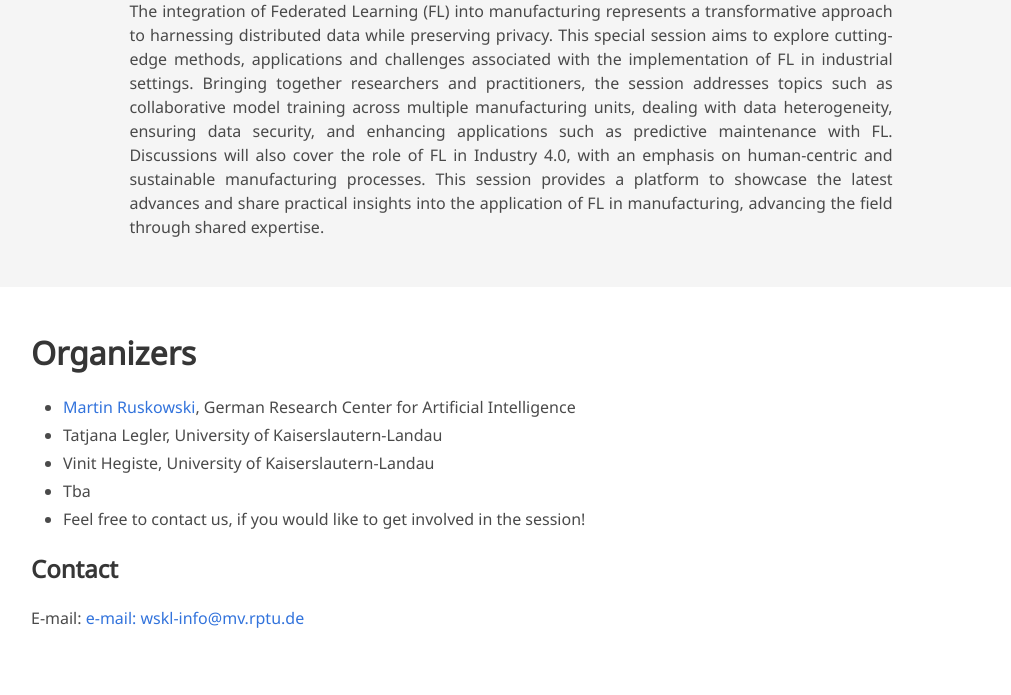
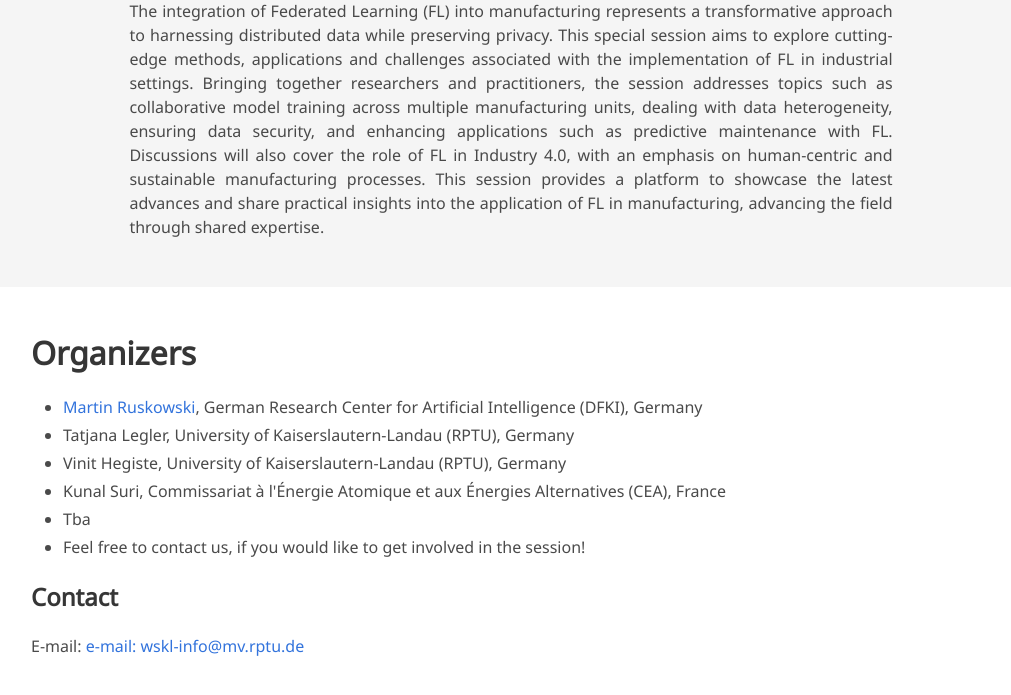
Before and after one commit to fedlearn-hub/fedlearn-hub.github.io, a plain HTML site: page index.html in a window 1280 px wide. Shown: the part 391-1086 px from the top of the page, without its empty margins (129-1140 px from the left). Drawn offline with nearby package versions, Linux system fonts and the light colour scheme; some icons are missing; a web font is replaced by a local one.

Commit message:
Update index.html

```diff
--- a/index.html
+++ b/index.html
@@ -71,16 +71,17 @@
       <h2 class="title is-3">Organizers</h2>
       <div class="content">
         <ul>
-          <li><a href="https://scholar.google.com/citations?hl=de&user=AERj9cgAAAAJ&view_op=list_works&sortby=pubdate" target="_blank">Martin Ruskowski</a>, German Research Center for Artificial Intelligence</li>
-          <li>Tatjana Legler, University of Kaiserslautern-Landau</li>
-          <li>Vinit Hegiste, University of Kaiserslautern-Landau</li>
+          <li><a href="https://scholar.google.com/citations?hl=de&user=AERj9cgAAAAJ&view_op=list_works&sortby=pubdate" target="_blank">Martin Ruskowski</a>, German Research Center for Artificial Intelligence (DFKI), Germany</li>
+          <li>Tatjana Legler, University of Kaiserslautern-Landau (RPTU), Germany</li>
+          <li>Vinit Hegiste, University of Kaiserslautern-Landau (RPTU), Germany</li>
+           <li>Kunal Suri, Commissariat à l'Énergie Atomique et aux Énergies Alternatives (CEA), France </li>
           <li>Tba</li>
           <li>Feel free to contact us, if you would like to get involved in the session!</li>
         </ul>
       </div>
       <h3 class="title is-4">Contact</h3>
       <div class="content">
-      <p>E-mail:  <a href="mailto:wskl-info@mv.rptu.de">e-mail: wskl-info@mv.rptu.de</a></p>
+      <p>E-mail:  <a href="mailto:wskl-info@mv.rptu.de??subject=[FL4I.40] inquiry">e-mail: wskl-info@mv.rptu.de</a></p>
     </div>
   </div>
 
```
